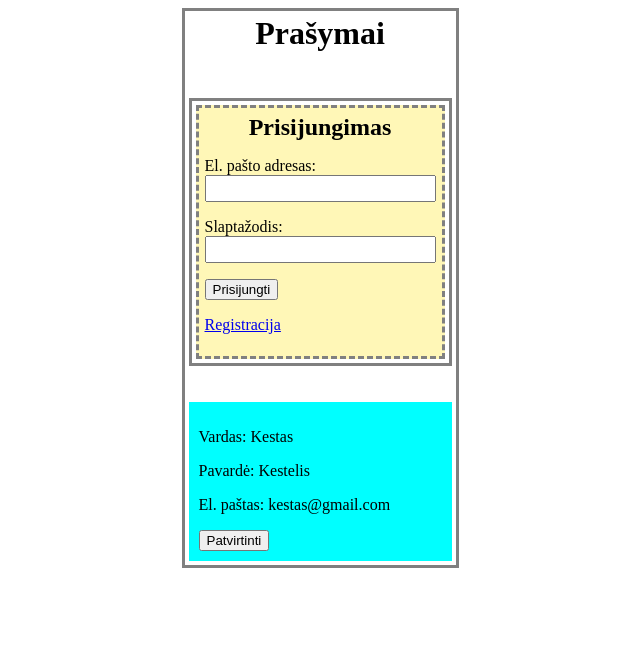
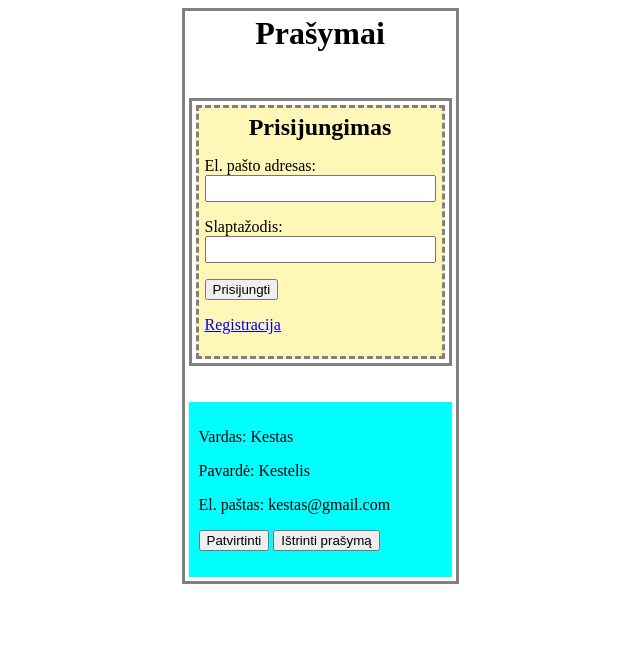
Before and after one commit to Kazill/Emart, a PHP site: page /prasymai.php in a window 1280 px wide. Shown: the top 670 px of the page, without its empty margins (320-960 px from the left). Run offline with PHP 8.4, Linux system fonts and the light colour scheme.

Commit message:
prasymu istrynimas

```diff
--- a/parduotuve/prasymai.php
+++ b/parduotuve/prasymai.php
@@ -59,9 +59,12 @@ include("include/functions.php");
 				<p>Vardas: Kestas</p>
                 <p>Pavardė: Kestelis</p>
                 <p>El. paštas: kestas@gmail.com</p>
-				<button>
+				<p><button>
 					Patvirtinti
     			</button>
+                <button>
+					Ištrinti prašymą
+    			</button></p>
 		   </div>
             </body>
 </html>
```
